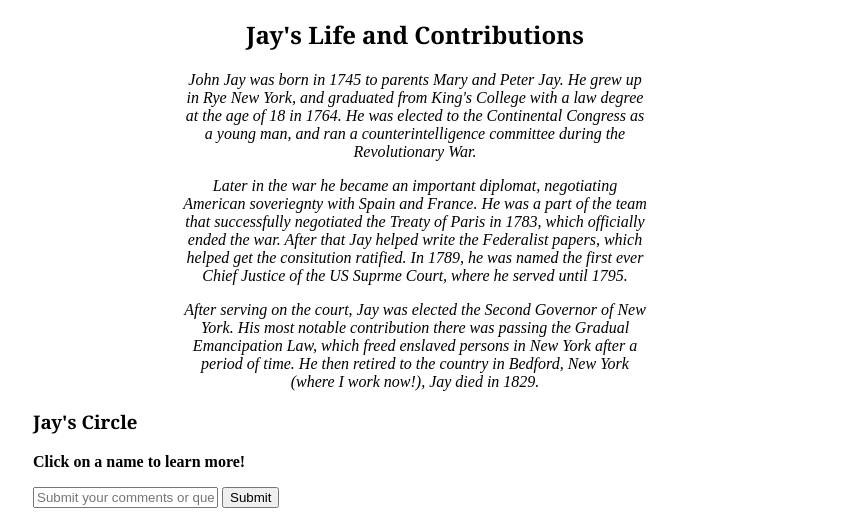
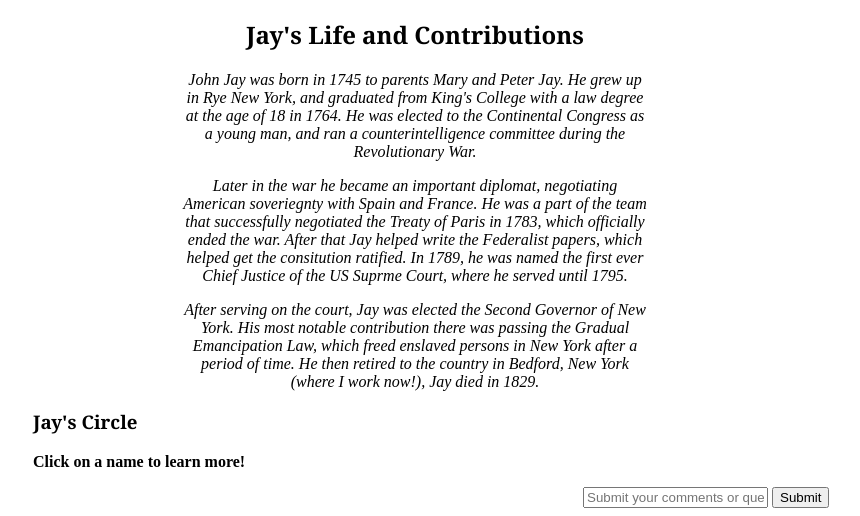
Before and after one commit to DrGonzo39/phase-1-Arthurs-project, a plain HTML site: page index.html in a window 1280 px wide. Shown: the part 940-1456 px from the top of the page, without its empty margins (225-1085 px from the left). Drawn offline with Linux system fonts and the light colour scheme.

```diff
--- a/style.css
+++ b/style.css
@@ -20,7 +20,7 @@ strong {
     margin-left: 250px;
 }
 form {
-    margin-left: 250px;
+    margin-left: 800px;
 }
 img {
     height: 800px;
```
